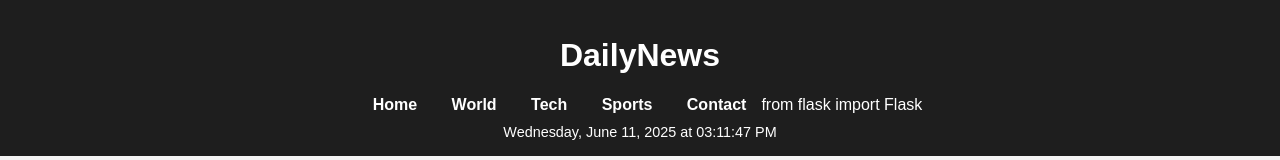
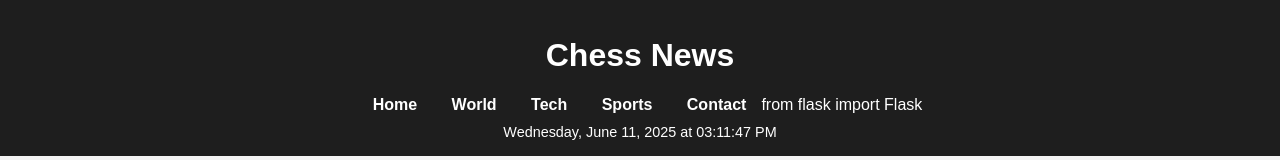
Before and after one commit to odracirasor/index, a plain HTML site: page index.html in a window 1280 px wide. Shown: the top 160 px of the page. Drawn offline with Linux system fonts and the light colour scheme.

Commit message:
Update index.html

```diff
--- a/index.html
+++ b/index.html
@@ -8,7 +8,7 @@
 </head>
 <body>
   <header>
-    <h1>DailyNews</h1>
+    <h1>Chess News</h1>
     <nav>
       <a href="#">Home</a>
       <a href="#">World</a>
```
